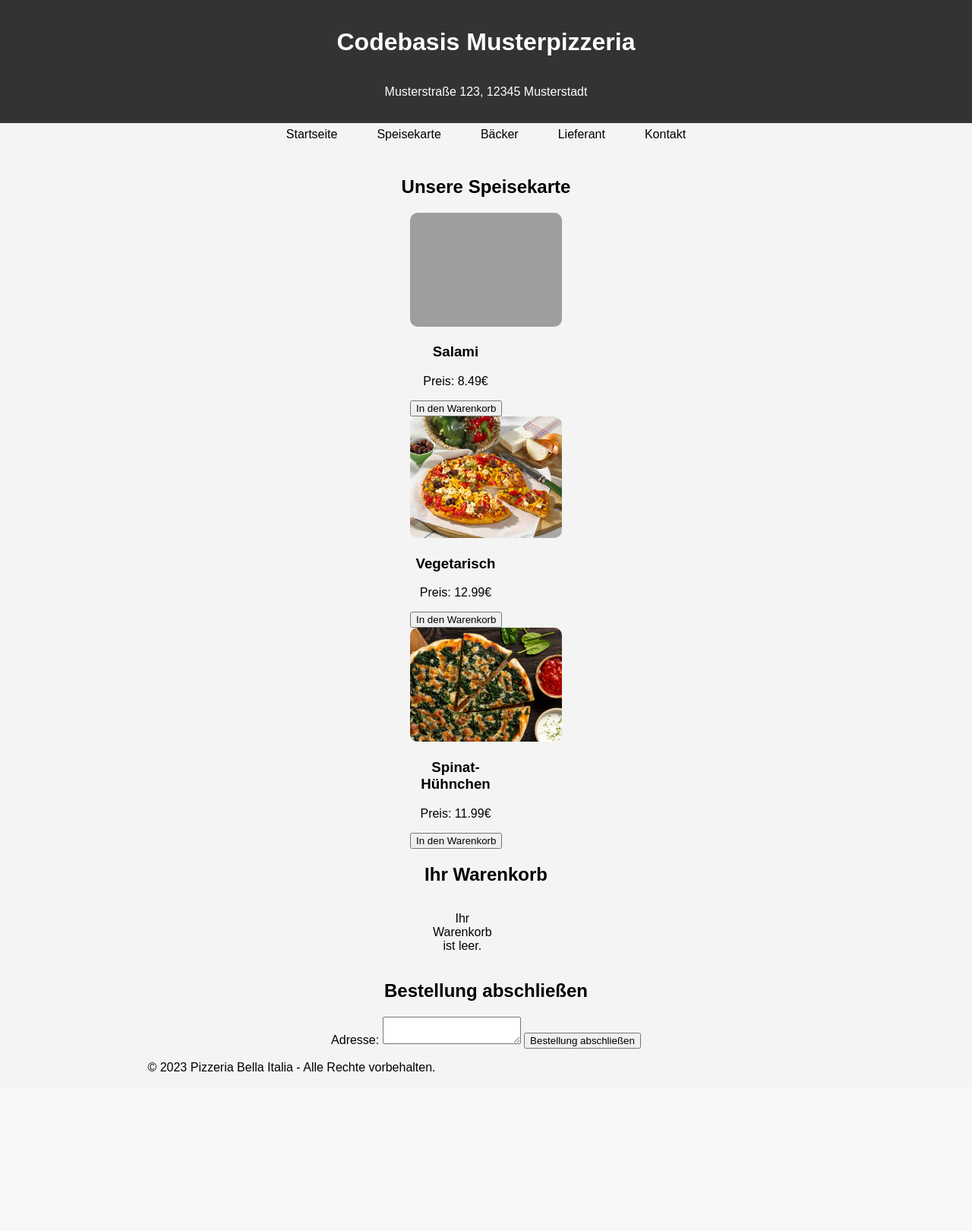
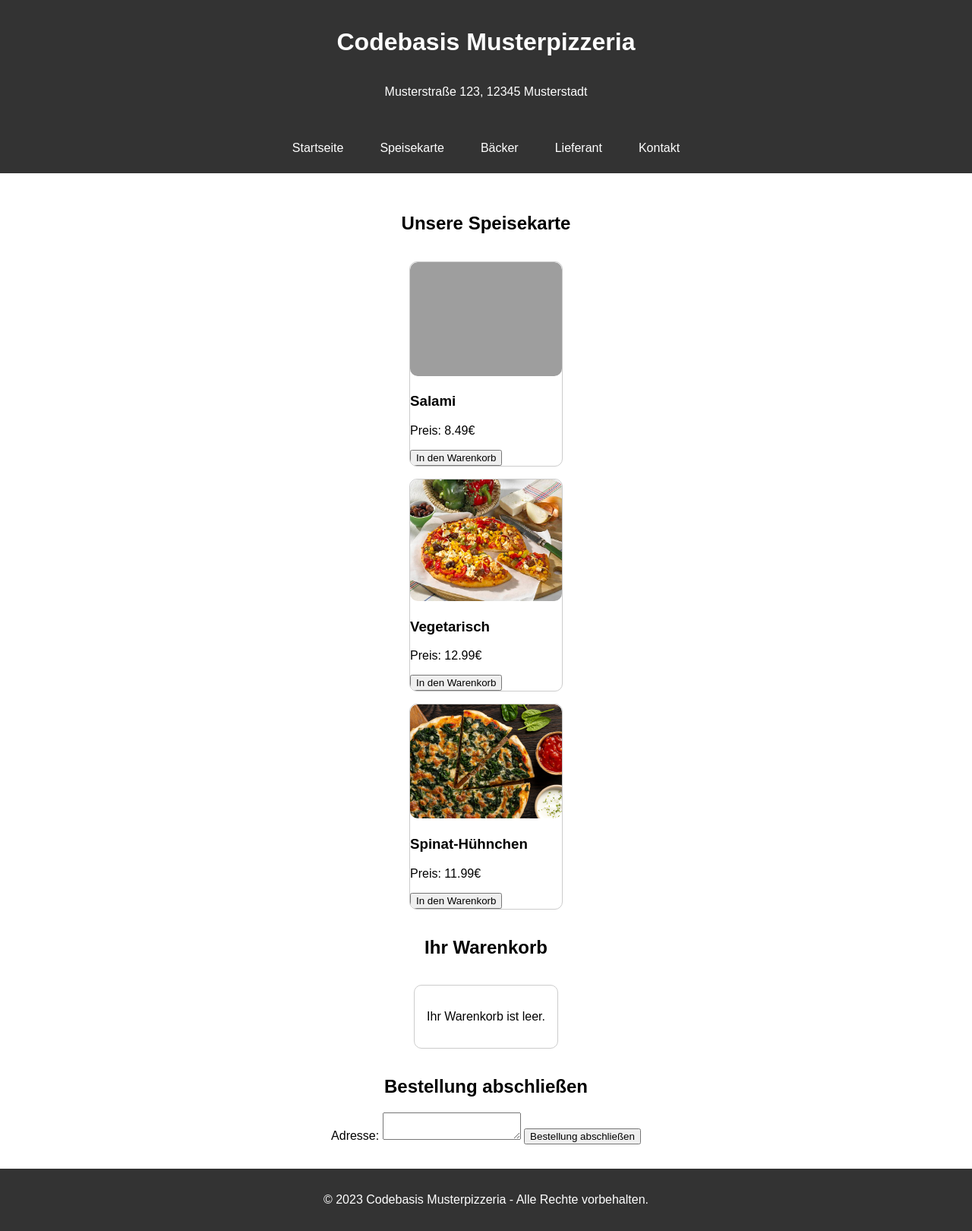
Before and after one commit to Necromide/Codebasis, a PHP site: page /Speisekarte.php in a window 1280 px wide. Shown: the whole page at 76% size. Before the commit the page ends 1410 px from the top, so only its background shows below. Run offline with PHP 8.4, Linux system fonts and the light colour scheme; data comes from the database, SQL or seed files in the repository; both versions use the stored data as it was after the commit; grey boxes are pictures that could not be loaded.

Commit message:
CSS und SQL geuptedatet

```diff
--- a/assets/css/styles.css
+++ b/assets/css/styles.css
@@ -1,100 +1,87 @@
-/* Allgemeine Stile */
+/* Allgemeine Stildefinitionen */
 body {
     font-family: Arial, sans-serif;
-    background-color: #f4f4f4;
     margin: 0;
     padding: 0;
 }
 
+/* Header-Styles */
 header {
     background-color: #333;
     color: #fff;
     padding: 1rem 0;
     display: flex;
-    flex-direction: column; /* Stapelt die Inhalte vertikal */
-    align-items: center; /* Zentriert den Inhalt horizontal */
-    justify-content: center; /* Zentriert den Inhalt vertikal */
+    flex-direction: column;
+    align-items: center;
+    justify-content: center;
 }
 
+/* Navigation-Styles */
 nav {
+    background-color: #333;
+    padding: 1rem 0;
     display: flex;
-    justify-content: center;
-    gap: 20px;
-    margin-bottom: 20px;
+    justify-content: center; /* Horizontales Zentrieren */
 }
 
-a {
+nav a {
+    color: #fff;
+    padding: 0.5rem 1rem;
+    margin: 0 0.5rem;  /* Etwas Platz zwischen den Links */
     text-decoration: none;
-    color: inherit;
-    padding: 5px 15px;
-    border: 1px solid transparent;
-    transition: background-color 0.3s, border-color 0.3s;
+    transition: background-color 0.3s ease;
 }
 
-a:hover {
+nav a:hover {
     background-color: #555;
-    border-color: #555;
 }
 
-/* Zentrieren des Hauptinhalts */
+/* Main Content-Styles */
 main {
+    padding: 2rem;
+    display: flex;
+    flex-direction: column;
+    align-items: center;
+}
+
+/* Pizza-Card-Styles */
+.pizza {
+    margin: 1rem;
+    border: 1px solid #ccc;
+    border-radius: 10px;
+    overflow: hidden;
+    transition: box-shadow 0.3s ease;
+}
+
+.pizza:hover {
+    box-shadow: 0 4px 8px rgba(0, 0, 0, 0.1);
+}
+
+.pizza img {
+    width: 100%;
+    height: auto;
+}
+
+/* Footer-Styles */
+footer {
+    background-color: #333;
+    color: #fff;
+    padding: 1rem 0;
     display: flex;
     flex-direction: column;
     align-items: center;
     justify-content: center;
-    min-height: 80vh;
 }
 
-/* Styling für die Speisekarte und den Warenkorb */
-h2, h3, ul, p {
-    width: 60%;
-    text-align: center;
+.warenkorb {
+    margin: 1rem;
+    border: 1px solid #ccc;
+    border-radius: 10px;
+    overflow: hidden;
+    transition: box-shadow 0.3s ease;
+    padding: 1rem; /* Ein innerer Abstand kann nützlich sein, um den Inhalt vom Rand zu trennen */
 }
 
-ul {
-    list-style-type: none;
-    padding: 0;
+.warenkorb:hover {
+    box-shadow: 0 4px 8px rgba(0, 0, 0, 0.1);
 }
-
-li {
-    margin: 10px 0;
-}
-
-img {
-    max-width: 100%;
-    height: auto;
-}
-
-/* Responsivität */
-
-/* Für Bildschirmgrößen bis 600px (z.B. Handys) */
-@media (max-width: 600px) {
-    main {
-        width: 90%;
-    }
-
-    h2, h3, ul, p {
-        width: 100%;
-    }
-
-    nav {
-        flex-direction: column;
-        gap: 10px;
-    }
-
-    a {
-        padding: 10px 20px;
-        font-size: 18px;
-    }
-}
-
-/* Für Bildschirmgrößen zwischen 601px und 1024px (z.B. Tablets) */
-@media (min-width: 601px) and (max-width: 1024px) {
-    main {
-        width: 80%;
-    }
-
-    h2, h3, ul, p {
-        width: 90%;
-    }
-}
--- a/src/Speisekarte.php
+++ b/src/Speisekarte.php
@@ -64,7 +64,7 @@ if (isset($_POST['submit_order']) && !empty($_SESSION['warenkorb'])) {
 
     <!-- Warenkorb Anzeige -->
     <h2>Ihr Warenkorb</h2>
-    <div>
+    <div class="warenkorb">
         <?php
         if (isset($_SESSION['warenkorb']) && !empty($_SESSION['warenkorb'])) {
             foreach ($_SESSION['warenkorb'] as $product_id => $quantity) {
--- a/src/footer.php
+++ b/src/footer.php
@@ -1,6 +1,5 @@
 <footer>
-    <p>&copy; 2023 Pizzeria Bella Italia - Alle Rechte vorbehalten.</p>
+    <p>&copy; 2023 Codebasis Musterpizzeria - Alle Rechte vorbehalten.</p>
 </footer>
 </body>
-
 </html>
```
Also changed, not shown: pizzaservice_2020.sql (+5 -5 lines).
